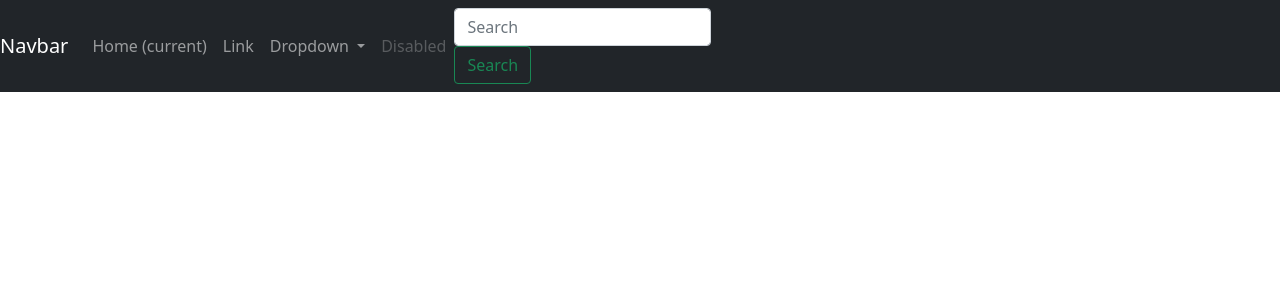
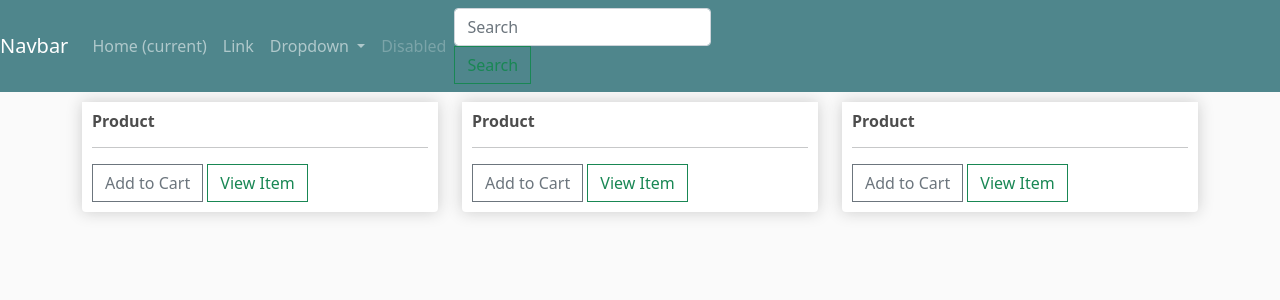
Before and after one commit to Moali97/E-commerce, a Django app: page / in a window 1280 px wide. Shown: the top 300 px of the page. Run offline with Django 3.2, Linux system fonts and the light colour scheme.

Commit message:
Added product boxes, add to cart box and view item box

```diff
--- /dev/null
+++ b/static/css/main.css
@@ -0,0 +1,104 @@
+body{
+	background-color: hsl(0, 0%, 98%);
+}
+
+h1,h2,h3,h4,h5,h6{
+	color:hsl(0, 0%, 30%);
+}
+
+.box-element{
+	box-shadow:hsl(0, 0%, 80%) 0 0 16px;
+	background-color: #fff;
+	border-radius: 4px;
+	padding: 10px;
+}
+
+.thumbnail{
+	width: 100%;
+	height: 200px;
+	-webkit-box-shadow: -1px -3px 5px -2px rgba(214,214,214,1);
+    -moz-box-shadow: -1px -3px 5px -2px rgba(214,214,214,1);
+    box-shadow: -1px -3px 5px -2px rgba(214,214,214,1);
+}
+
+.product{
+	border-radius: 0 0 4px 4px;
+}
+
+.bg-dark{
+	background-color: #4f868c!important;
+}
+
+#cart-icon{
+	width:25px;
+	display: inline-block;
+	margin-left: 900px;
+}
+
+#img cart-icon{
+      float: right
+}
+
+#cart-total{
+	display: block;
+	text-align: center;
+	color:#fff;
+	background-color: red;
+	width: 20px;
+	height: 25px;
+	border-radius: 50%;
+	font-size: 14cart;
+	margin-right: 100px;
+}
+
+.col-lg-4, .col-lg-6, .col-lg-8, .col-lg-12{
+	margin-top: 10px;
+}
+
+.btn{
+	border-radius: 0;
+}
+
+.row-image{
+	width: 100px;
+}
+
+.form-field{
+	width:250px;
+	display: inline-block;
+	padding: 5px;
+}
+
+.cart-row{
+	display: flex;
+    align-items: flex-stretch;
+    padding-bottom: 10px;
+    margin-bottom: 10px;
+    border-bottom: 1px solid #ececec;
+
+}
+
+.quantity{
+	display: inline-block;
+	font-weight: 700;
+	padding-right:10px;
+
+
+}
+
+.chg-quantity{
+	width: 12px;
+	cursor: pointer;
+	display: block;
+	margin-top: 5px;
+	transition:.1s;
+}
+
+.chg-quantity:hover{
+	opacity: .6;
+}
+
+
+.hidden{
+	display: none!important;
+}
--- a/templates/store.html
+++ b/templates/store.html
@@ -5,18 +5,29 @@
     <div class="row">
         <div class="col-lg-4">
             <div class="box-element product">
-
+                <h6><strong>Product</strong></h6>
+                <hr>
+                <button class="btn btn-outline-secondary add-btn">Add to Cart</button>
+                <a class="btn btn-outline-success" href="#">View Item</a>
            </div>
         </div>
 
         <div class="col-lg-4">
              <div class="box-element product">
+                <h6><strong>Product</strong></h6>
+                <hr>
+                <button class="btn btn-outline-secondary add-btn">Add to Cart</button>
+                <a class="btn btn-outline-success" href="#">View Item</a>
 
            </div>
         </div>
 
         <div class="col-lg-4">
             <div class="box-element product">
+                <h6><strong>Product</strong></h6>
+                <hr>
+                <button class="btn btn-outline-secondary add-btn">Add to Cart</button>
+                <a class="btn btn-outline-success" href="#">View Item</a>
 
            </div>
         </div>
```
